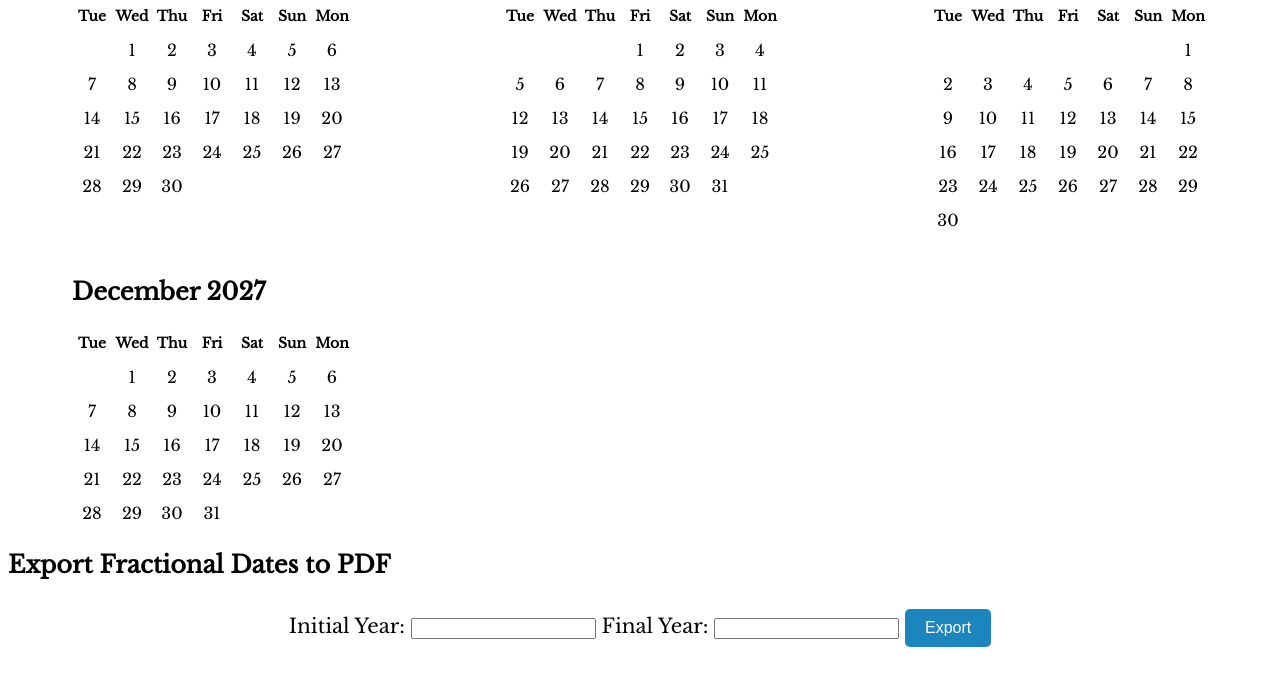
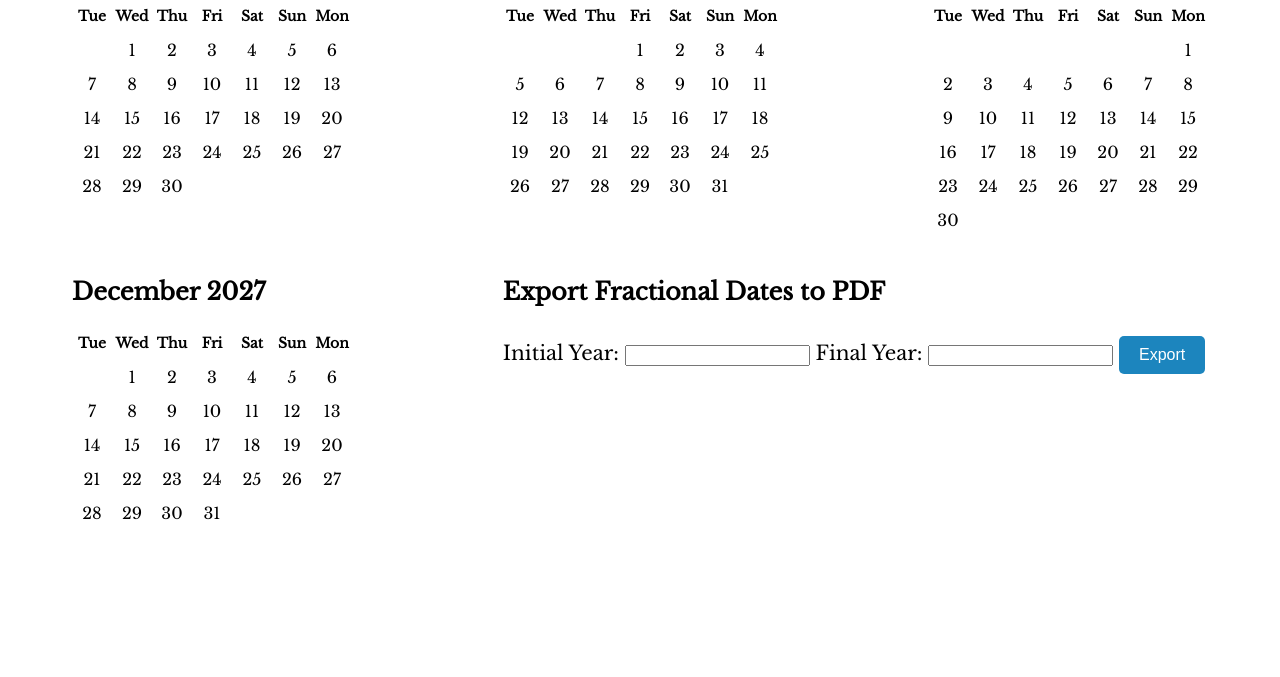
Before and after one commit to rodriesquivel13/FracScheduler, a Flask app: page / in a window 1280 px wide. Shown: the part 1458-2135 px from the top of the page. After the commit the page ends 1978 px from the top, so only its background shows below. Run offline with Flask 3, Linux system fonts and the light colour scheme.

Commit message:
It improved export dates to pdf fronted

```diff
--- a/static/styles.css
+++ b/static/styles.css
@@ -32,7 +32,7 @@ table {
     table-layout: fixed;
 }
 
-/* Para que los encabezados y celdas se muestren en forma tradicional horizontal y compacta */
+/* Encabezados y celdas: disposición tradicional horizontal y compacta */
 th, td {
     text-align: center;
     padding: 2px;
@@ -41,7 +41,6 @@ th, td {
     vertical-align: middle;
 }
 
-/* Puedes ajustar el tamaño de los encabezados si lo deseas */
 th {
     font-size: 14px;
 }
@@ -76,7 +75,7 @@ th {
     align-items: center;
 }
 
-/* Botones de formulario y PDF */
+/* Botones de formulario y de exportación */
 .form-button {
     font-size: 16px;
     padding: 10px 20px;
@@ -107,6 +106,15 @@ th {
     background-color: #4472C4;
 }
 
+/* Eliminamos bordes y fondo; ubicamos el bloque en la celda vacía de la grilla (fila 5, columnas 2 y 3)
+   De este modo, su ancho se alinea con el de los calendarios de octubre y noviembre */
+#pdfForm {
+    grid-column: 2 / span 2;
+    background: transparent;
+    border: none;
+    padding: 0;
+}
+
 /* Estilos para las fechas no fraccionadas */
 td.unfractional {
     background-color: #000000;
--- a/templates/calendar.html
+++ b/templates/calendar.html
@@ -122,9 +122,8 @@
             </table>
         </div>
         {% endfor %}
-    </div>
 
-    <!-- Formulario para generar PDF -->
+        <!-- Bloque de Export: Se ubicará en el espacio libre (fila 5, columnas 2 y 3) sin borde ni fondo -->
         <div id="pdfForm">
             <h2>Export Fractional Dates to PDF</h2>
             <form method="get" action="/generate_pdf">
@@ -139,6 +138,7 @@
                 <button type="submit">Export</button>
             </form>
         </div>
+    </div>
 
     <script src="{{ url_for('static', filename='scripts.js') }}"></script>
 </body>
```
Lines whose indentation alone changed are shown as unchanged.
